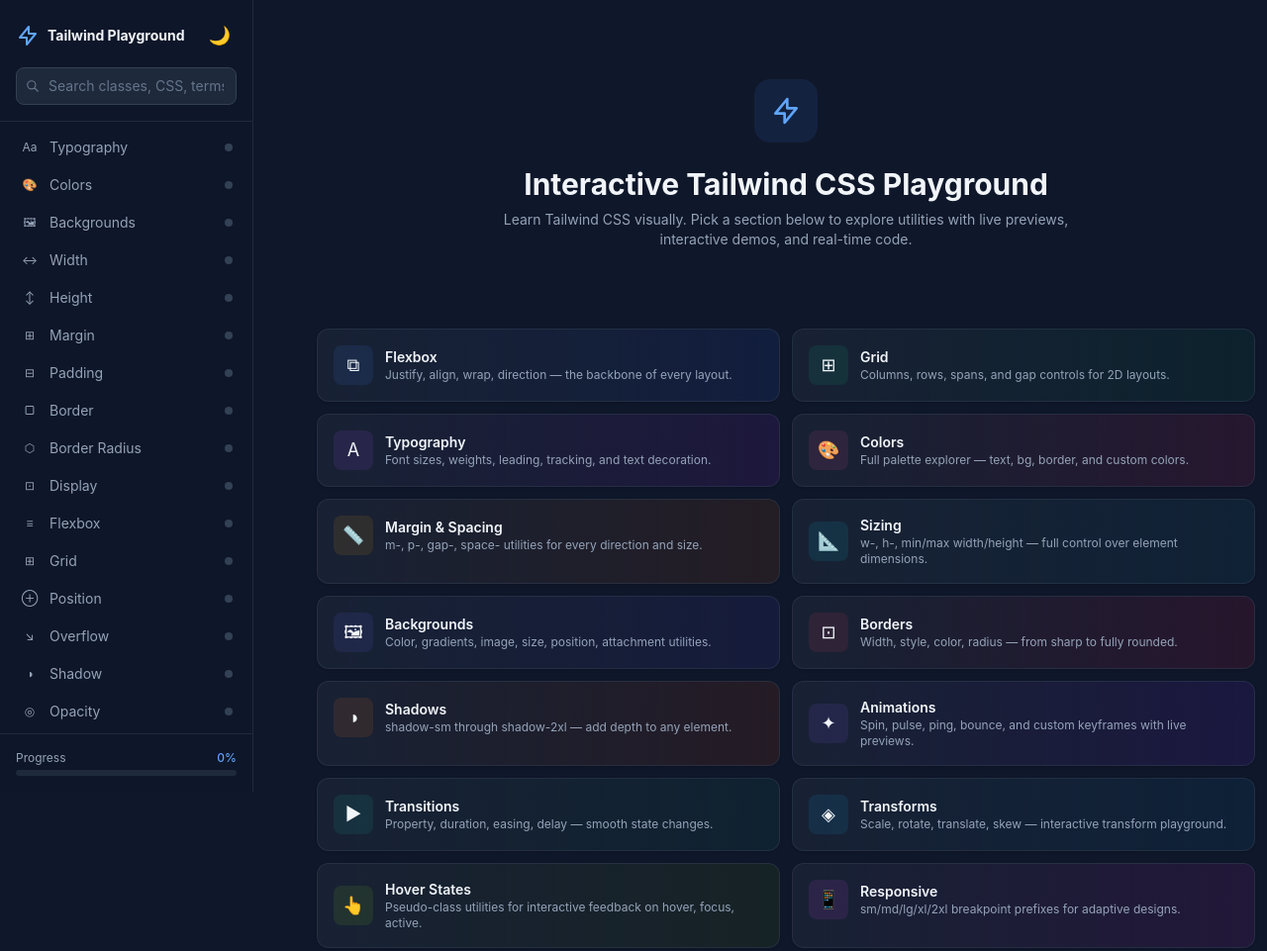
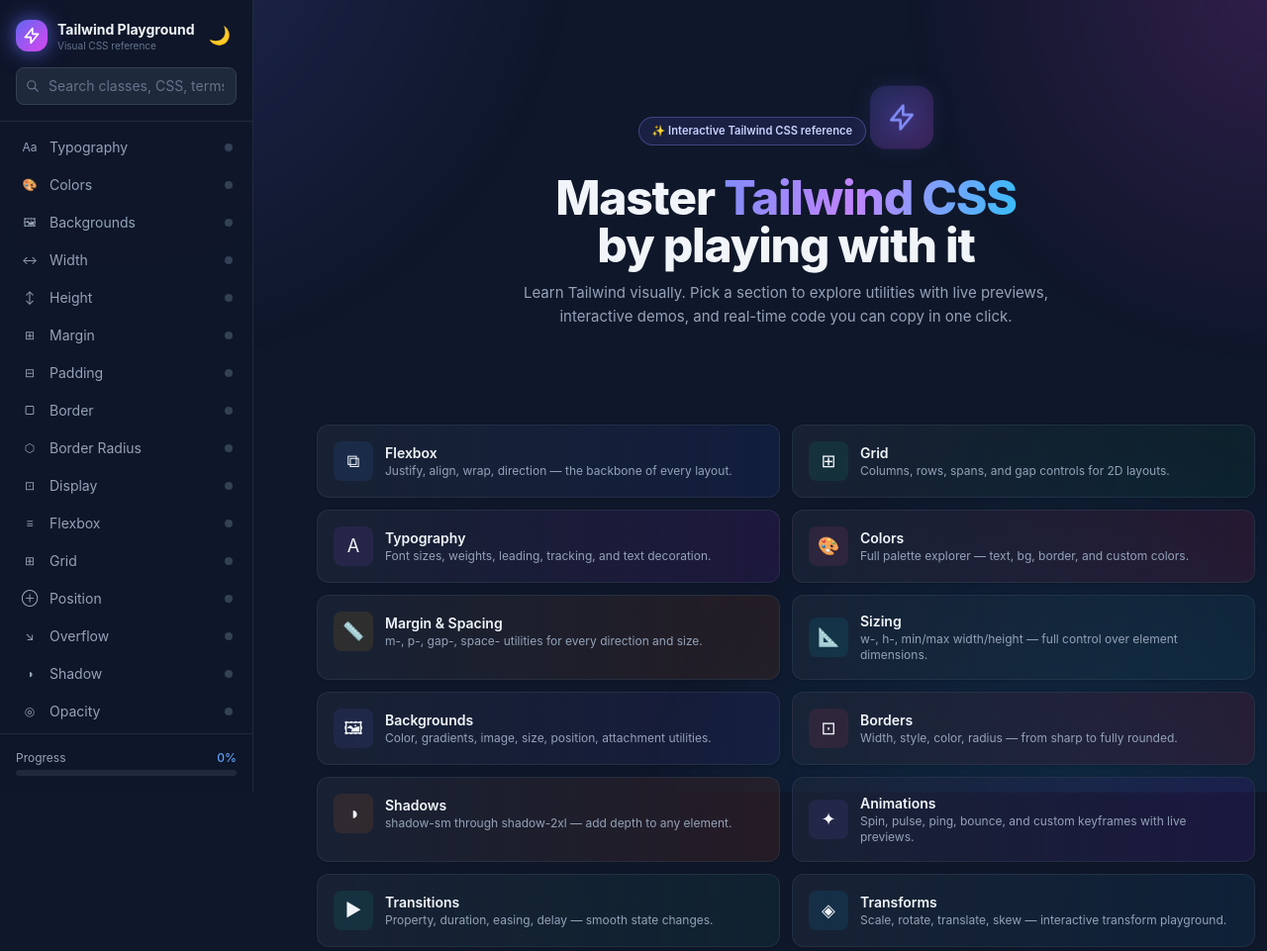
Before and after one commit to AttilaHuns288452/tailwind-playground, a plain HTML site: page index.html in a window 1280 px wide. Shown: the top 961 px of the page at 99% size. Drawn offline with nearby package versions, Linux system fonts and the light colour scheme.

Commit message:
feat: modern aesthetic redesign (brand theme, gradient hero, glass cards, animated bg, scoped hover)

```diff
--- a/index.html
+++ b/index.html
@@ -8,7 +8,30 @@
   <script>
     tailwind.config = {
       darkMode: 'class',
-      theme: { extend: { fontFamily: { sans: ['Inter', 'system-ui', 'sans-serif'] } } }
+      theme: {
+        extend: {
+          fontFamily: { sans: ['Inter', 'system-ui', 'sans-serif'] },
+          colors: {
+            brand: {
+              50:'#eef2ff',100:'#e0e7ff',200:'#c7d2fe',300:'#a5b4fc',
+              400:'#818cf8',500:'#6366f1',600:'#4f46e5',700:'#4338ca',
+              800:'#3730a3',900:'#312e81'
+            }
+          },
+          boxShadow: {
+            glow: '0 0 0 1px rgba(99,102,241,.25), 0 14px 40px -12px rgba(99,102,241,.5)',
+            'glow-sm': '0 0 22px -6px rgba(99,102,241,.55)'
+          },
+          keyframes: {
+            fadeUp: { '0%': { opacity:0, transform:'translateY(10px)' }, '100%': { opacity:1, transform:'translateY(0)' } },
+            floaty: { '0%,100%': { transform:'translateY(0)' }, '50%': { transform:'translateY(-6px)' } }
+          },
+          animation: {
+            'fade-up': 'fadeUp .5s cubic-bezier(.4,0,.2,1) both',
+            floaty: 'floaty 6s ease-in-out infinite'
+          }
+        }
+      }
     }
   </script>
   <style>
@@ -143,6 +166,69 @@
     html:not(.dark) .key-hint { background: #e2e8f0; color: #64748b; }
     html:not(.dark) .badge { color: #475569; }
   </style>
+  <style id="redesign">
+    /* ---- Modern design layer (additive) ---- */
+    body::before{
+      content:""; position:fixed; inset:0; z-index:-1; pointer-events:none;
+      background:
+        radial-gradient(48rem 48rem at 10% -10%, rgba(99,102,241,.20), transparent 60%),
+        radial-gradient(42rem 42rem at 100% 0%, rgba(217,70,239,.16), transparent 55%),
+        radial-gradient(52rem 52rem at 85% 110%, rgba(14,165,233,.14), transparent 55%);
+      animation: redesign-drift 18s ease-in-out infinite alternate;
+    }
+    @keyframes redesign-drift{ from{ transform: translate3d(0,0,0) scale(1);} to{ transform: translate3d(0,-12px,0) scale(1.04);} }
+    html:not(.dark) body::before{ opacity:.55; }
+
+    .glass{ background: rgba(15,23,42,.55); backdrop-filter: blur(12px); -webkit-backdrop-filter: blur(12px); }
+    html:not(.dark) .glass{ background: rgba(255,255,255,.7); }
+
+    .text-gradient{
+      background: linear-gradient(100deg,#818cf8,#c084fc 45%,#38bdf8);
+      -webkit-background-clip:text; background-clip:text; color:transparent;
+    }
+
+    .hero-pill{
+      display:inline-flex; align-items:center; gap:.4rem; font-size:.7rem; font-weight:600;
+      padding:.3rem .8rem; border-radius:9999px; color:#c7d2fe;
+      background: rgba(99,102,241,.12); border:1px solid rgba(129,140,248,.35);
+    }
+    html:not(.dark) .hero-pill{ color:#4338ca; background: rgba(99,102,241,.1); border-color: rgba(79,70,229,.3); }
+
+    .section-card{ position:relative; }
+    .welcome-grid .section-card::after{
+      content:""; position:absolute; inset:0; border-radius:inherit; padding:1px; pointer-events:none; opacity:0;
+      background: linear-gradient(120deg, rgba(129,140,248,.7), rgba(217,70,239,.6));
+      -webkit-mask: linear-gradient(#000 0 0) content-box, linear-gradient(#000 0 0);
+      -webkit-mask-composite: xor; mask-composite: exclude; transition: opacity .25s;
+    }
+    .welcome-grid .section-card:hover{ transform: translateY(-2px); box-shadow: 0 16px 40px -18px rgba(99,102,241,.6); }
+    .welcome-grid .section-card:hover::after{ opacity:1; }
+
+    .welcome-grid > .section-card{ animation: fadeUp .5s cubic-bezier(.4,0,.2,1) both; }
+    .welcome-grid > .section-card:nth-child(1){ animation-delay:.02s }
+    .welcome-grid > .section-card:nth-child(2){ animation-delay:.06s }
+    .welcome-grid > .section-card:nth-child(3){ animation-delay:.10s }
+    .welcome-grid > .section-card:nth-child(4){ animation-delay:.14s }
+    .welcome-grid > .section-card:nth-child(5){ animation-delay:.18s }
+    .welcome-grid > .section-card:nth-child(6){ animation-delay:.22s }
+    .welcome-grid > .section-card:nth-child(7){ animation-delay:.26s }
+    .welcome-grid > .section-card:nth-child(8){ animation-delay:.30s }
+    .welcome-grid > .section-card:nth-child(9){ animation-delay:.34s }
+    .welcome-grid > .section-card:nth-child(10){ animation-delay:.38s }
+    .welcome-grid > .section-card:nth-child(11){ animation-delay:.42s }
+    .welcome-grid > .section-card:nth-child(12){ animation-delay:.46s }
+    @keyframes fadeUp{ from{ opacity:0; transform: translateY(10px);} to{ opacity:1; transform: translateY(0);} }
+
+    .sidebar-link.active{ box-shadow: 0 0 0 1px rgba(99,102,241,.35), 0 8px 24px -12px rgba(99,102,241,.7); }
+
+    #codeDock{ border-top: 1px solid rgba(129,140,248,.25) !important; box-shadow: 0 -10px 30px -18px rgba(99,102,241,.6); }
+    #codeDock::before{
+      content:""; position:absolute; left:0; right:0; top:0; height:2px;
+      background: linear-gradient(90deg, transparent, rgba(129,140,248,.9), rgba(217,70,239,.9), transparent);
+    }
+
+    .brand-logo{ filter: drop-shadow(0 0 10px rgba(99,102,241,.6)); }
+  </style>
 </head>
 <body class="bg-slate-900 text-slate-100 antialiased">
   <div id="app" class="flex min-h-screen">
@@ -150,9 +236,14 @@
     <aside id="sidebar" class="w-64 shrink-0 border-r border-slate-700/50 bg-slate-900/95 backdrop-blur flex flex-col fixed md:sticky top-0 left-0 h-screen z-50 md:z-auto transition-transform duration-300 -translate-x-full md:translate-x-0">
       <div class="p-4 border-b border-slate-700/50">
         <div class="flex items-center justify-between mb-3">
-          <div class="flex items-center gap-2">
-            <svg class="w-6 h-6 text-blue-400" fill="none" stroke="currentColor" viewBox="0 0 24 24"><path stroke-linecap="round" stroke-linejoin="round" stroke-width="2" d="M13 10V3L4 14h7v7l9-11h-7z"/></svg>
-            <h1 class="font-bold text-sm">Tailwind Playground</h1>
+          <div class="flex items-center gap-2.5">
+            <div class="w-8 h-8 rounded-xl bg-gradient-to-br from-indigo-500 to-fuchsia-500 flex items-center justify-center brand-logo shadow-glow-sm shrink-0">
+              <svg class="w-5 h-5 text-white" fill="none" stroke="currentColor" viewBox="0 0 24 24"><path stroke-linecap="round" stroke-linejoin="round" stroke-width="2" d="M13 10V3L4 14h7v7l9-11h-7z"/></svg>
+            </div>
+            <div class="leading-tight">
+              <h1 class="font-bold text-sm">Tailwind Playground</h1>
+              <p class="text-[10px] text-slate-500">Visual CSS reference</p>
+            </div>
           </div>
           <div class="flex gap-1">
             <button onclick="toggleTheme()" class="p-1.5 rounded-lg hover:bg-slate-800 transition-colors" title="Toggle theme" aria-label="Toggle theme">
@@ -196,16 +287,19 @@
         <!-- Content rendered by JS -->
         <div id="welcomeSection" class="fade-in">
           <!-- Hero -->
-          <div class="text-center py-10 md:py-14">
-            <div class="inline-flex items-center justify-center w-16 h-16 rounded-2xl bg-blue-500/10 mb-6">
-              <svg class="w-8 h-8 text-blue-400" fill="none" stroke="currentColor" viewBox="0 0 24 24"><path stroke-linecap="round" stroke-linejoin="round" stroke-width="2" d="M13 10V3L4 14h7v7l9-11h-7z"/></svg>
+          <div class="text-center py-12 md:py-16">
+            <span class="hero-pill mb-5">✨ Interactive Tailwind CSS reference</span>
+            <div class="inline-flex items-center justify-center w-16 h-16 rounded-2xl bg-gradient-to-br from-indigo-500/20 to-fuchsia-500/20 mb-6 brand-logo animate-floaty">
+              <svg class="w-8 h-8 text-indigo-400" fill="none" stroke="currentColor" viewBox="0 0 24 24"><path stroke-linecap="round" stroke-linejoin="round" stroke-width="2" d="M13 10V3L4 14h7v7l9-11h-7z"/></svg>
             </div>
-            <h2 class="text-3xl font-bold mb-2">Interactive Tailwind CSS Playground</h2>
-            <p class="text-slate-400 max-w-xl mx-auto mb-6 text-sm">Learn Tailwind CSS visually. Pick a section below to explore utilities with live previews, interactive demos, and real-time code.</p>
+            <h2 class="text-4xl md:text-5xl font-extrabold mb-3 tracking-tight">
+              Master <span class="text-gradient">Tailwind CSS</span><br class="hidden md:block" /> by playing with it
+            </h2>
+            <p class="text-slate-400 max-w-xl mx-auto mb-8 text-[15px] leading-relaxed">Learn Tailwind visually. Pick a section to explore utilities with live previews, interactive demos, and real-time code you can copy in one click.</p>
           </div>
 
           <!-- Priority-ordered CTA cards: most common/used first -->
-          <div class="grid grid-cols-1 md:grid-cols-2 gap-3 mb-8">
+          <div class="grid grid-cols-1 md:grid-cols-2 gap-3 mb-8 welcome-grid">
             <!-- LAYOUT (most used) -->
             <div onclick="navigateTo('flexbox')" class="section-card bg-gradient-to-r from-slate-800/60 to-blue-900/20 rounded-xl border border-slate-700/50 p-4 cursor-pointer hover:border-blue-500/50 hover:shadow-lg hover:shadow-blue-500/10 transition-all group">
               <div class="flex items-center gap-3">
```
